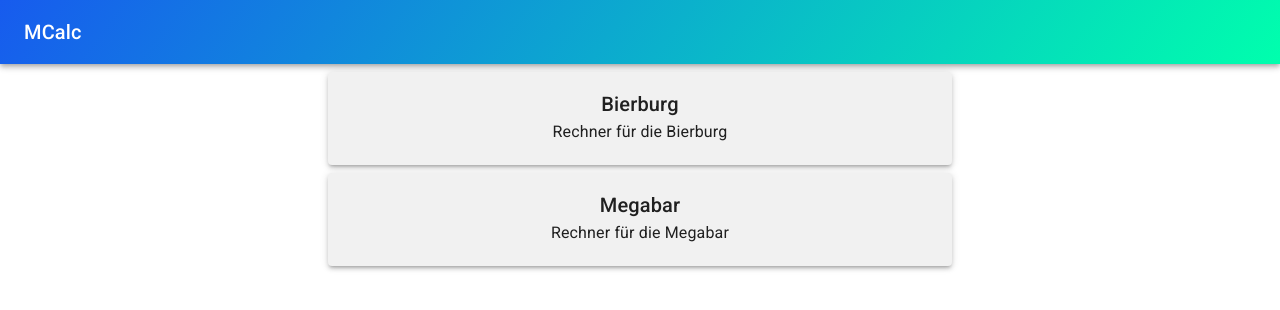
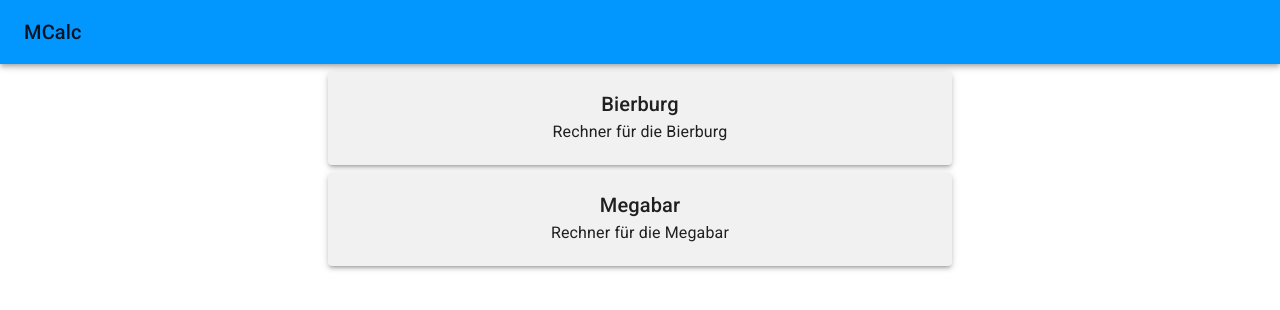
Before and after one commit to nschaber/mcalc, a React (Vite) app: page / in a window 1280 px wide. Shown: the top 310 px of the page. Built offline with nearby package versions, Linux system fonts and the light colour scheme.

Commit message:
Edit color settings

```diff
--- a/index.html
+++ b/index.html
@@ -4,6 +4,10 @@
     <meta charset="UTF-8" />
     <link rel="icon" type="image/svg+xml" href="/vite.svg" />
     <meta name="viewport" content="width=device-width, initial-scale=1.0" />
+    <meta name="viewport" content="initial-scale=1, viewport-fit=cover, width=device-width" />
+    <meta name="apple-mobile-web-app-capable" content="yes" />
+    <meta name="apple-mobile-web-app-status-bar-style" content="black-translucent" />
+    <meta name="theme-color" content="#0296ff">
     <title>MCalc</title>
   </head>
   <body>
--- a/src/index.css
+++ b/src/index.css
@@ -0,0 +1,9 @@
+/* styles.css */
+html {
+    min-height: calc(100% + env(safe-area-inset-top));
+    padding: env(safe-area-inset-top) env(safe-area-inset-right) env(safe-area-inset-bottom) env(safe-area-inset-left);
+    background-attachment: fixed;
+    background-position: center;
+    background-repeat: no-repeat;
+    background-size: cover;
+}
--- a/src/provider/StyleProvider.tsx
+++ b/src/provider/StyleProvider.tsx
@@ -19,7 +19,7 @@ const StyleProvider = ({children}: IProps) => {
                 palette: {
                     mode: prefersDarkMode ? 'dark' : 'light',
                     primary: {
-                        main: "#1578fa"
+                        main: "#0296ff"
                     },
                     background: {
                        paper: prefersDarkMode ? "#181818" : "#f1f1f1"
@@ -27,9 +27,12 @@ const StyleProvider = ({children}: IProps) => {
                 },
                 components: {
                     MuiAppBar: {
+                        defaultProps: {
+                            color: "transparent"
+                        },
                         styleOverrides: {
                             root: {
-                                background: "linear-gradient(126deg, rgba(2,0,36,1) 0%, rgba(23,91,238,1) 0%, rgba(0,255,173,1) 100%)"
+                                backgroundColor: "#0296ff"
                             }
                         }
                     },
```
